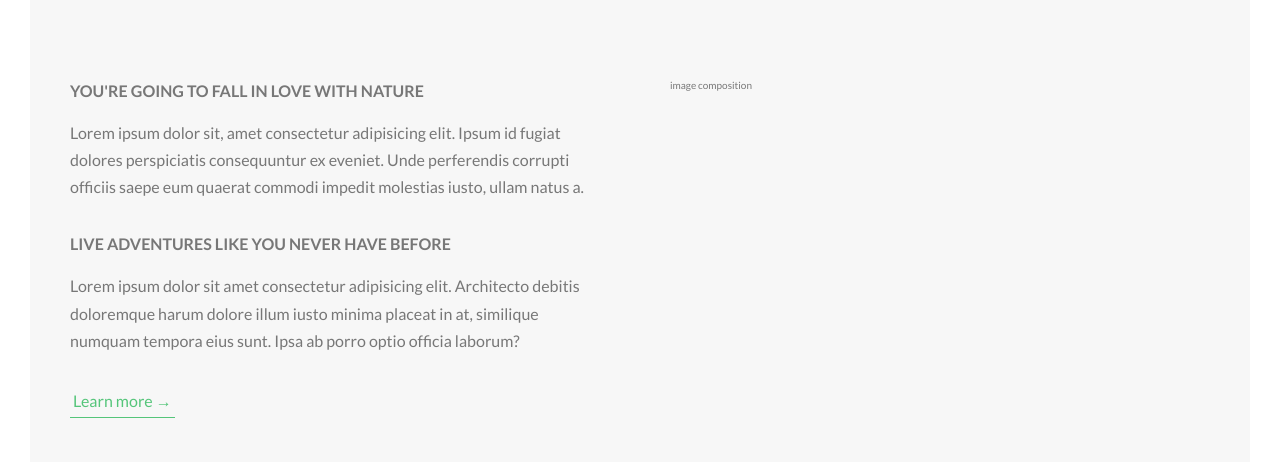
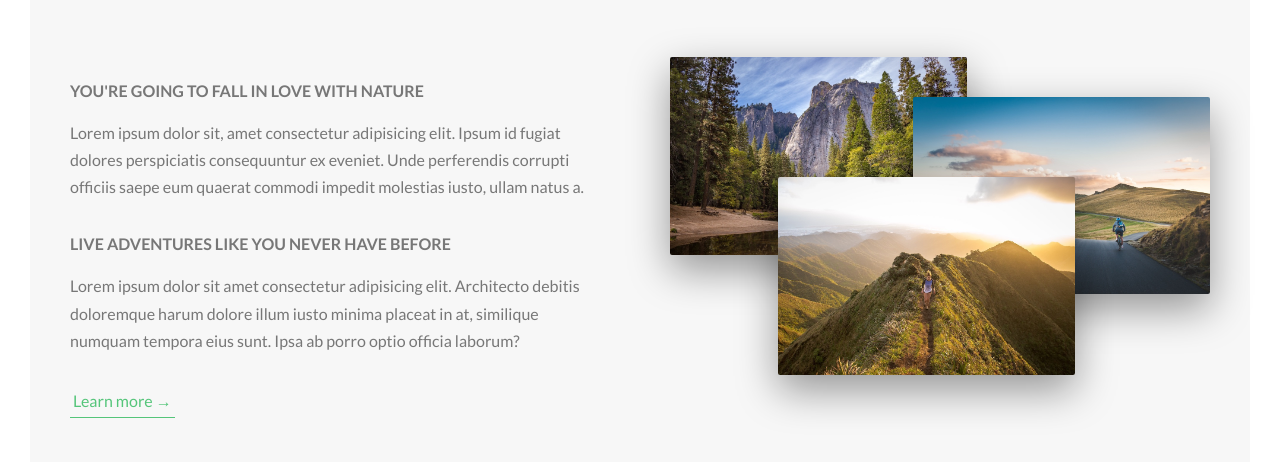
Before and after one commit to JKHarley/natours, a website: page index.html in a window 1280 px wide. Shown: the part 943-1405 px from the top of the page. Drawn offline with Linux system fonts and the light colour scheme.

Commit message:
completed images in section

```diff
--- a/index.html
+++ b/index.html
@@ -111,7 +111,11 @@
                     <a href="#" class="btn-text">Learn more &rarr;</a>
                 </div>
                 <div class="col-1-of-2">
-                    image composition
+                    <div class="composition">
+                        <img src="img/nat-1-large.jpg" alt="Photo 1" class="composition__photo composition__photo--p1">
+                        <img src="img/nat-2-large.jpg" alt="Photo 2" class="composition__photo composition__photo--p2">
+                        <img src="img/nat-3-large.jpg" alt="Photo 3" class="composition__photo composition__photo--p3">
+                    </div>
                 </div>
             </div>
         </section>
--- /dev/null
+++ b/sass/components/_composition.scss
@@ -0,0 +1,39 @@
+.composition {
+    position: relative;
+
+    &__photo {
+        width: 55%;
+        box-shadow: 0 1.5rem 4rem rgba($color-black, .4);
+        border-radius: 2px;
+        position: absolute;
+        z-index: 10;
+        transition: all .2s;
+        outline-offset: 2rem;
+
+        &--p1 {
+            left: 0;
+            top: -2rem;
+        }
+
+        &--p2 {
+            right: 0;
+            top: 2rem;
+        }
+
+        &--p3 {
+            left: 20%;
+            top: 10rem;
+        }
+
+        &:hover {
+            outline: 1.5rem solid $color-primary;
+            transform: scale(1.05) translateY(-.5rem);
+            box-shadow: 0 1.5rem 4rem rgba($color-black, .5);
+            z-index: 20;
+        }
+    }
+
+    &:hover &__photo:not(:hover) {
+        transform: scale(.95);
+    }
+}
--- a/sass/main.scss
+++ b/sass/main.scss
@@ -9,6 +9,7 @@
 @import "base/utilites";
 
 @import "components/button";
+@import "components/composition";
 
 @import "layout/header";
 @import "layout/grid";
```
Also changed, not shown: css/style.css.
